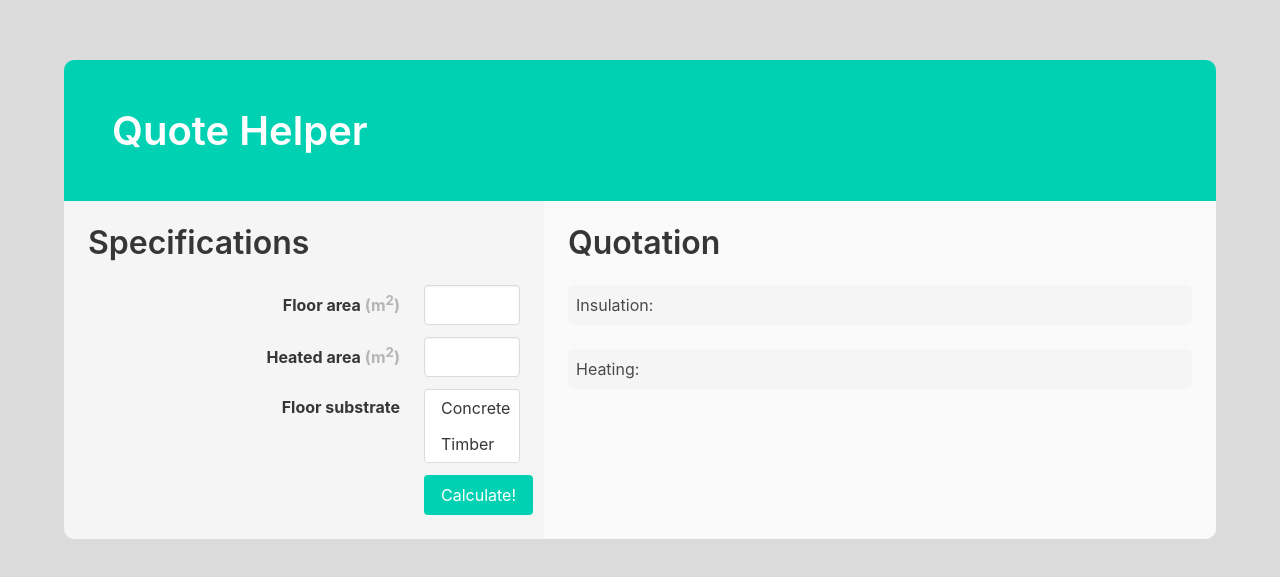
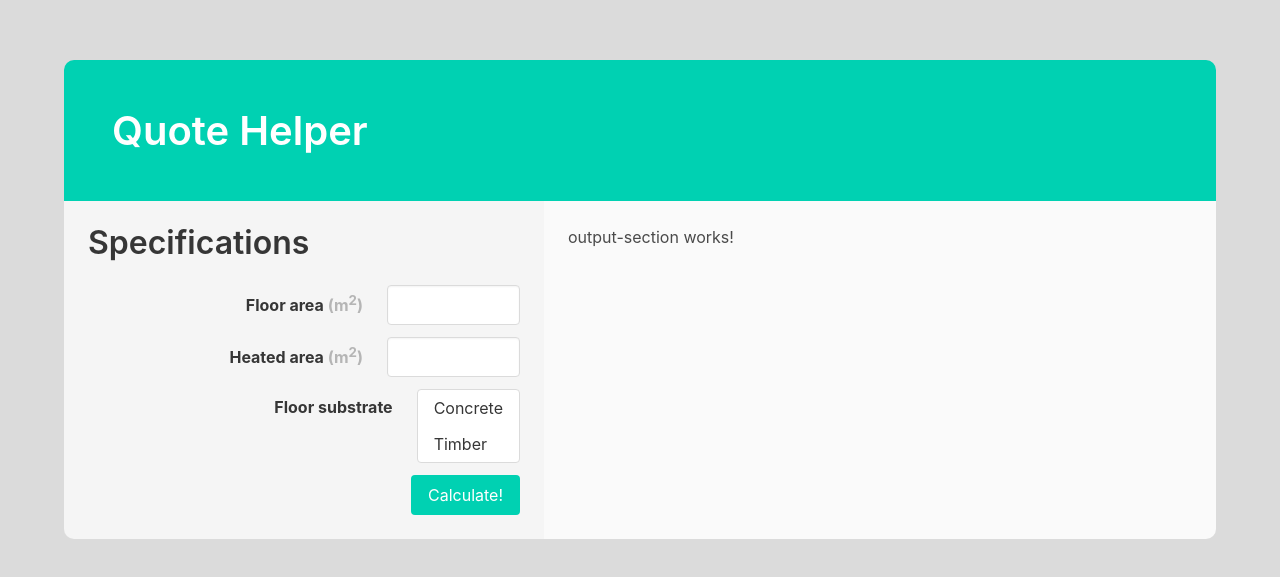
Before and after one commit to VinRanana/UFH-Quote-Helper, an Angular app in the folder client/: page / in a window 1280 px wide. Shown: the part 101-678 px from the top of the page. Built offline with nearby package versions, Linux system fonts and the light colour scheme.

Commit message:
refactor: move code from room component into child components

```diff
--- a/client/src/app/app.module.ts
+++ b/client/src/app/app.module.ts
@@ -7,13 +7,17 @@ import { RoomComponent } from './room/room.component';
 import { MainComponent } from './main/main.component';
 import { OutputLineComponent } from './output-line/output-line.component';
 import { FormsModule } from '@angular/forms';
+import { InputSectionComponent } from './input-section/input-section.component';
+import { OutputSectionComponent } from './output-section/output-section.component';
 
 @NgModule({
   declarations: [
     AppComponent,
     RoomComponent,
     MainComponent,
-    OutputLineComponent
+    OutputLineComponent,
+    InputSectionComponent,
+    OutputSectionComponent
   ],
   imports: [
     BrowserModule,
--- /dev/null
+++ b/client/src/app/input-section/input-section.component.html
@@ -0,0 +1,56 @@
+<div class="title">Specifications</div>
+<form #userForm="ngForm" (ngSubmit)="onSubmit(userForm.value)">
+  <div class="flex-parent is-flex is-flex-direction-column">
+<!-- floor area input -->
+    <div class="field is-horizontal">
+      <div class="field-label is-normal">
+        <label class="label">
+          Floor area <span class="has-text-grey-light">(m<sup>2</sup>)</span>
+        </label>
+      </div>
+        <div class="field">
+          <div class="control">
+            <input type="number" step="0.1" min="1" max="999.9"
+              class="input" name="floorArea" required ngModel/>
+          </div>
+        </div>
+    </div>
+<!-- heated area input -->
+    <div class="field is-horizontal">
+      <div class="field-label is-normal">
+        <label class="label">
+          Heated area <span class="has-text-grey-light">(m<sup>2</sup>)</span>
+        </label>
+      </div>
+        <div class="field">
+          <div class="control">
+            <input type="number" step="0.1" min="1" max="999.9"
+              class="input" name="heatedArea" required ngModel/>
+          </div>
+        </div>
+    </div>
+<!-- substrate input -->
+    <div class="field is-horizontal">
+      <div class="field-label is-normal">
+        <label class="label">Floor substrate</label>
+      </div>
+        <div class="field">
+          <div class="control">
+            <div class="select is-multiple">
+              <select multiple size="2" name="floorSubstrate" required ngModel>
+                <option value="Concrete">Concrete</option>
+                <option value="Timber">Timber</option>
+              </select>
+            </div>
+          </div>
+        </div>
+    </div>
+<!-- submit button -->
+    <div class="field is-align-self-flex-end">
+      <div class="control">
+        <button class="button is-primary">Calculate!</button>
+      </div>
+    </div>
+
+  </div>
+</form>
--- /dev/null
+++ b/client/src/app/input-section/input-section.component.ts
@@ -0,0 +1,23 @@
+import { Component, EventEmitter, OnInit, Output } from '@angular/core';
+import { InputData } from '../inputData.model';
+
+@Component({
+  selector: 'app-input-section',
+  templateUrl: './input-section.component.html',
+  styleUrls: ['./input-section.component.sass']
+})
+export class InputSectionComponent implements OnInit {
+
+  @Output() inputEvent = new EventEmitter<InputData>();
+
+  constructor() { }
+
+  ngOnInit(): void {
+  }
+
+  onSubmit (value: InputData): void {
+    console.log('input value', value);
+    this.inputEvent.emit(value);
+  }
+
+}
--- /dev/null
+++ b/client/src/app/output-section/output-section.component.html
@@ -0,0 +1,15 @@
+<p>output-section works!</p>
+
+<!-- <div class="title">Quotation</div>
+<div class="output-section block p-2">
+  <p class="is-size-">Insulation:</p> -->
+  <!-- <h2 *ngIf="inputData?.floorArea > 0">Floor area: {{inputData?.floorArea}}</h2>
+  <h2 *ngIf="inputData?.heatedArea > 0">Heated area: {{inputData?.heatedArea}}</h2>
+  <h2 *ngIf="inputData?.floorSubstrate?.length > 0">Floor substrate: {{inputData?.floorSubstrate}}</h2> -->
+<!-- </div>
+<div class="output-section block p-2">
+  <p>Heating:</p>
+  <div *ngIf="inputData?.heatedArea > 0">
+    <app-output-line [mesh]="resultMesh"></app-output-line>
+  </div>
+</div> -->
--- /dev/null
+++ b/client/src/app/output-section/output-section.component.ts
@@ -0,0 +1,15 @@
+import { Component, OnInit } from '@angular/core';
+
+@Component({
+  selector: 'app-output-section',
+  templateUrl: './output-section.component.html',
+  styleUrls: ['./output-section.component.sass']
+})
+export class OutputSectionComponent implements OnInit {
+
+  constructor() { }
+
+  ngOnInit(): void {
+  }
+
+}
--- a/client/src/app/room/room.component.html
+++ b/client/src/app/room/room.component.html
@@ -3,80 +3,12 @@
 
 <!-- INPUT SECTION -->
   <section class="left-section column has-background-white-ter is-5 p-5">
-    <div class="title">Specifications</div>
-    <form #userForm="ngForm" (ngSubmit)="onSubmit(userForm.value)">
-      <div class="flex-parent is-flex is-flex-direction-column">
-  <!-- floor area input -->
-        <div class="field is-horizontal">
-          <div class="field-label is-normal">
-            <label class="label">
-              Floor area <span class="has-text-grey-light">(m<sup>2</sup>)</span>
-            </label>
-          </div>
-            <div class="field">
-              <div class="control">
-                <input type="number" step="0.1" min="1" max="999.9"
-                  class="input" name="floor-area" required ngModel/>
-              </div>
-            </div>
-        </div>
-  <!-- heated area input -->
-        <div class="field is-horizontal">
-          <div class="field-label is-normal">
-            <label class="label">
-              Heated area <span class="has-text-grey-light">(m<sup>2</sup>)</span>
-            </label>
-          </div>
-            <div class="field">
-              <div class="control">
-                <input type="number" step="0.1" min="1" max="999.9"
-                  class="input" name="heated-area" required ngModel/>
-              </div>
-            </div>
-        </div>
-  <!-- substrate input -->
-        <div class="field is-horizontal">
-          <div class="field-label is-normal">
-            <label class="label">Floor substrate</label>
-          </div>
-            <div class="field">
-              <div class="control">
-                <div class="select is-multiple">
-                  <select multiple size="2" name="floor-substrate" required ngModel>
-                    <option value="Concrete">Concrete</option>
-                    <option value="Timber">Timber</option>
-                  </select>
-                </div>
-              </div>
-            </div>
-        </div>
-  <!-- submit button -->
-        <div class="field is-align-self-flex-end">
-          <div class="control">
-            <button class="button is-primary">Calculate!</button>
-          </div>
-        </div>
-
-      </div>
-    </form>
+    <app-input-section (inputEvent)="updateData($event)"></app-input-section>
   </section>
 
 <!-- OUTPUT SECTION -->
   <section class="right-section column has-background-white-bis p-5">
-    <div class="title">Quotation</div>
-
-    <div class="output-section block p-2">
-      <p class="is-size-">Insulation:</p>
-      <!-- <h2 *ngIf="inputData?.floorArea > 0">Floor area: {{inputData?.floorArea}}</h2>
-      <h2 *ngIf="inputData?.heatedArea > 0">Heated area: {{inputData?.heatedArea}}</h2>
-      <h2 *ngIf="inputData?.floorSubstrate?.length > 0">Floor substrate: {{inputData?.floorSubstrate}}</h2> -->
-    </div>
-    <div class="output-section block p-2">
-      <p>Heating:</p>
-      <div *ngIf="inputData?.heatedArea > 0">
-        <app-output-line [mesh]="resultMesh"></app-output-line>
-      </div>
-    </div>
+    <app-output-section></app-output-section>
   </section>
 
 
--- a/client/src/app/room/room.component.ts
+++ b/client/src/app/room/room.component.ts
@@ -1,5 +1,5 @@
 import { Component, OnInit } from '@angular/core';
-import { MESH_OBJ, determineRightMesh } from '../data/mesh-data';
+import { determineRightMesh, MESH_OBJ } from '../data/mesh-data';
 import { InputData } from '../inputData.model';
 
 @Component({
@@ -25,12 +25,10 @@ export class RoomComponent implements OnInit {
   ngOnInit(): void {
   }
 
-  onSubmit (value: any): void {
-    console.log('input value', value);
+  updateData (value: InputData): void {
+    this.inputData = value;
+    this.inputData.floorSubstrate = value['floorSubstrate'][0];
 
-    this.inputData.floorArea = value['floor-area'];
-    this.inputData.heatedArea = value['heated-area'];
-    this.inputData.floorSubstrate = value['floor-substrate'][0];
     this.resultMesh = determineRightMesh(MESH_OBJ, this.inputData.heatedArea);
 
     console.log('inputData', this.inputData);
```
Also changed, not shown: client/src/app/input-section/input-section.component.sass (added), client/src/app/output-section/output-section.component.sass (added), 2 other files (tests, documents, lock files or other folders).
